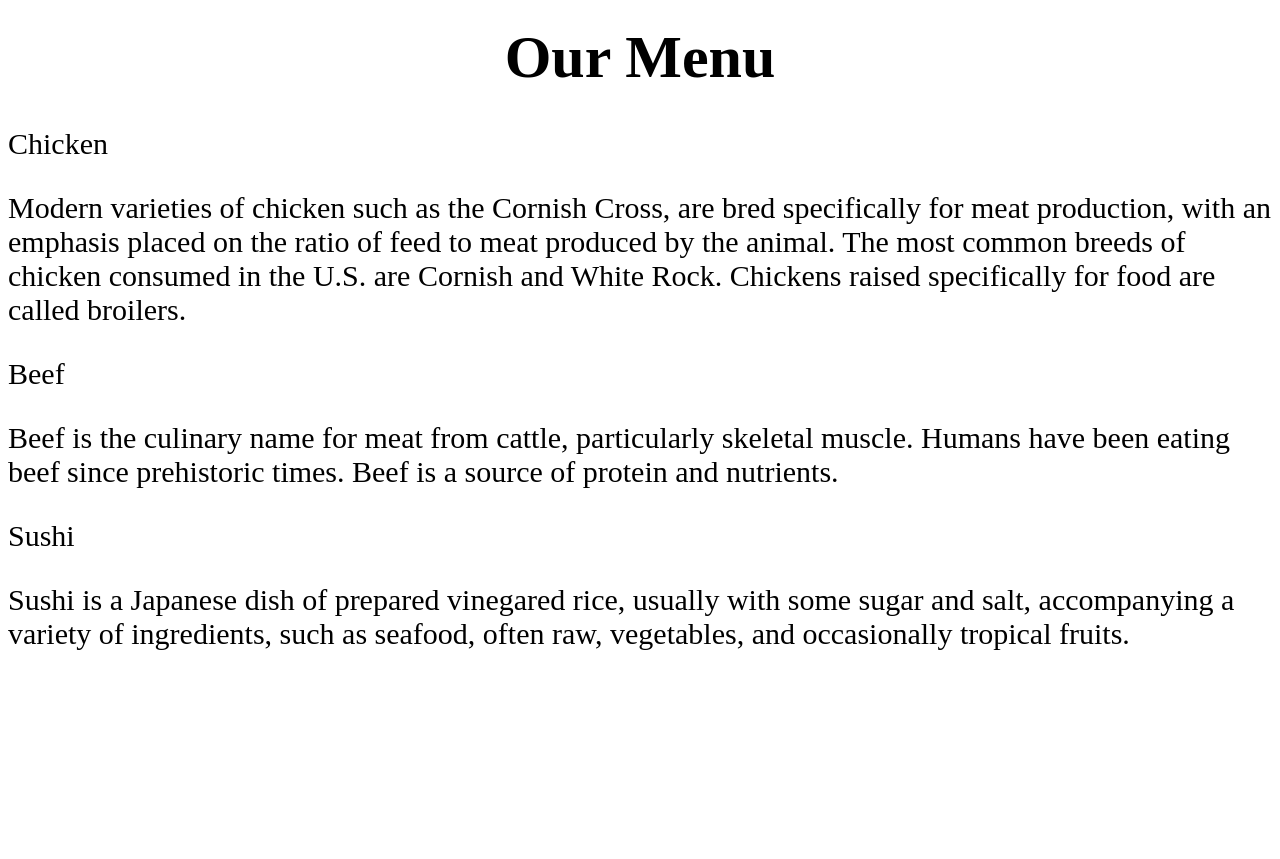
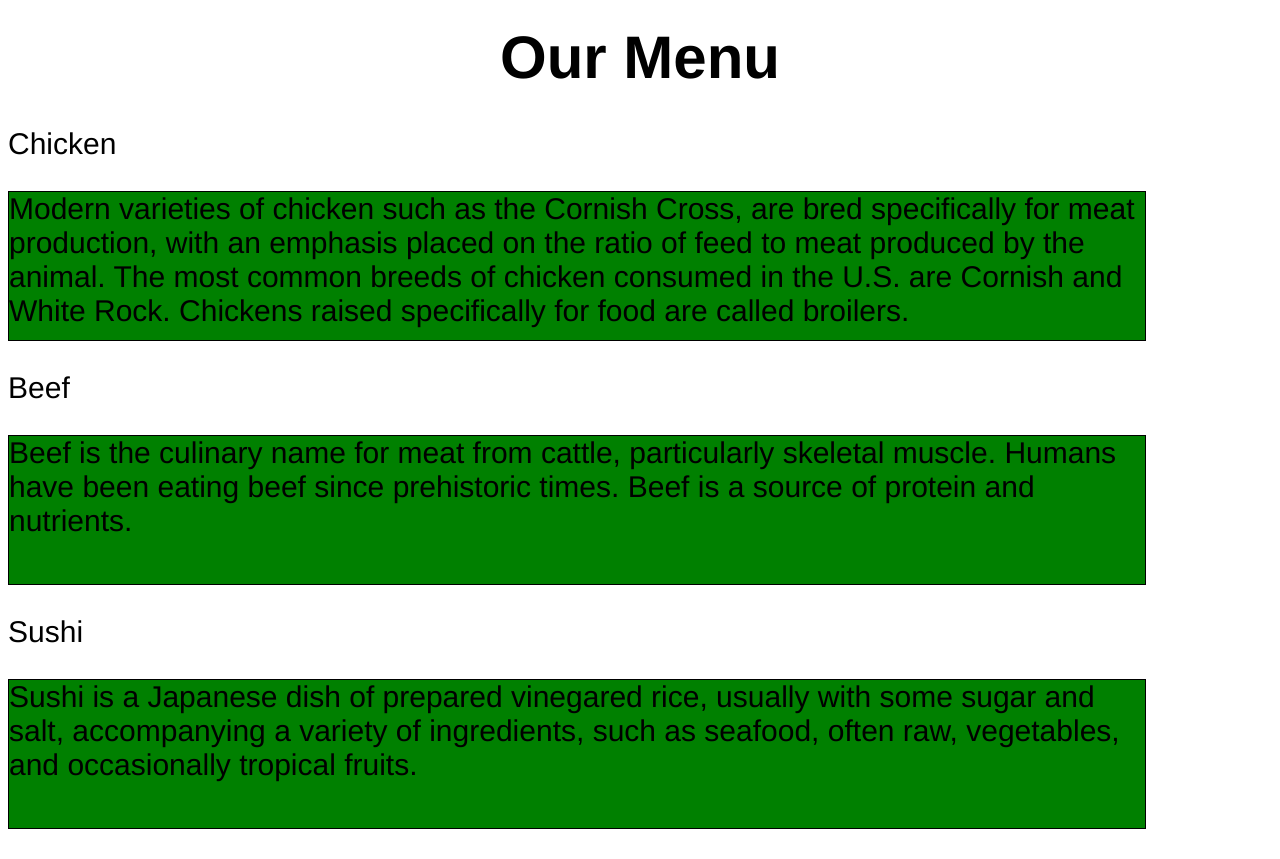
Before and after one commit to ankitkumar1999/Assignment, a plain HTML site: page module-2-solutions/index.html in a window 1280 px wide. Before the commit the page ends 800 px from the top, so only its background shows below. Drawn offline with Linux system fonts and the light colour scheme.

Commit message:
Update style.css

```diff
--- a/module-2-solutions/css/style.css
+++ b/module-2-solutions/css/style.css
@@ -1,9 +1,31 @@
+*{
+  box-sizing:border-box;
+}
+
 h1{
   text-align:center;
   padding:15px;
   margin-bottom:20px;
 }
+
+p{
+  border: 1px solid black;
+  background-color:green;
+  width:90%;
+  height:150px;
+
+}
+
+.row{
+  width:100%;
+}
+
+@media(min-width:992px)
+  {
+
+}
+
 body {
-  font-family:arial times-new-roman;
+  font-family:Helvetica;
   font-size:30px;
 }
```
